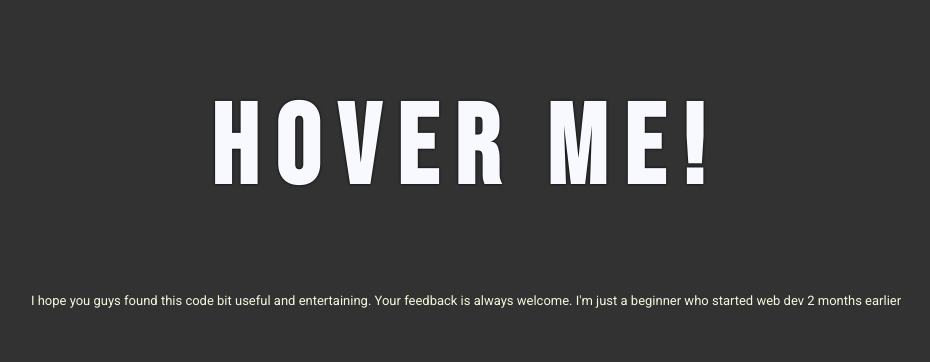
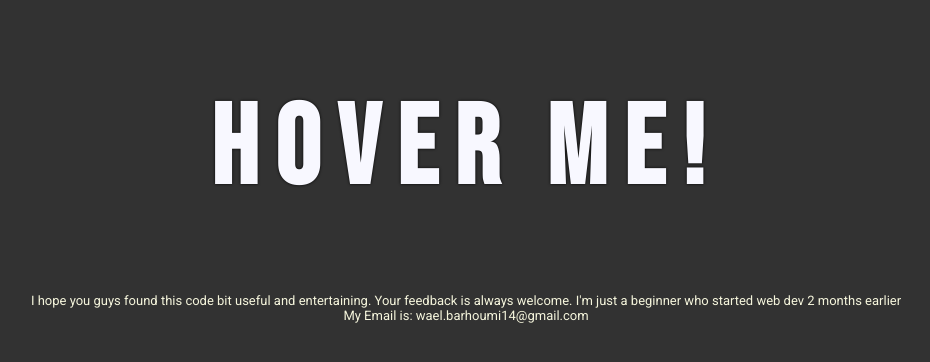
Before and after one commit to Barhoumi99/Special-Effects, a plain HTML site: page index.html in a window 1280 px wide. Shown: the whole page, without its empty margins (174-1104 px from the left). Drawn offline with Linux system fonts and the light colour scheme.

Commit message:
tiny edit

```diff
--- a/index.html
+++ b/index.html
@@ -16,7 +16,7 @@
         </div>
     </div>
     <footer> I hope you guys found this code bit useful and entertaining. Your feedback is always welcome.
-    I'm just a beginner who started web dev 2 months earlier</footer>
+    I'm just a beginner who started web dev 2 months earlier<br>My Email is: wael.barhoumi14@gmail.com</footer>
     <script src="main.js"></script>
 </body>
 </html>
```
